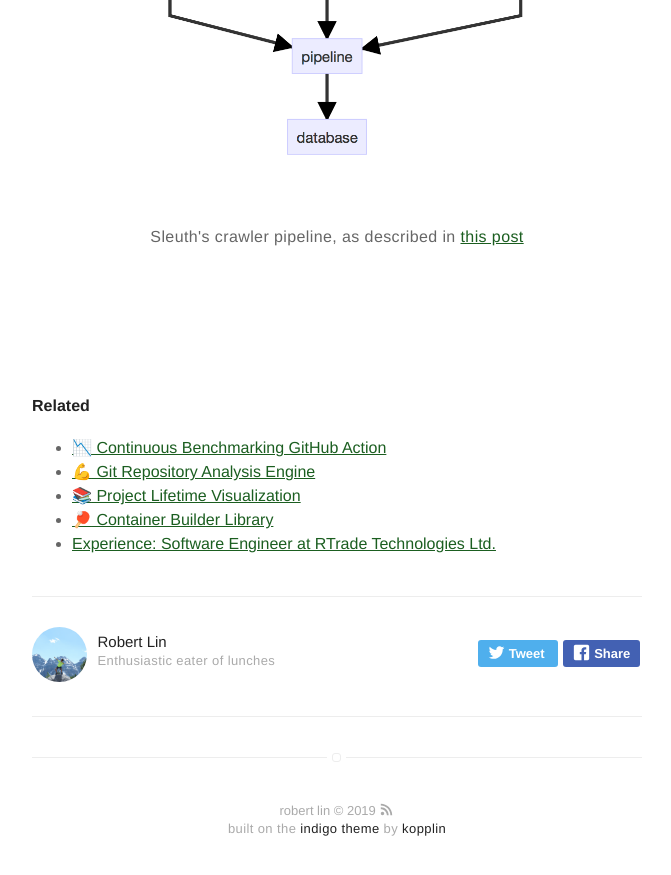
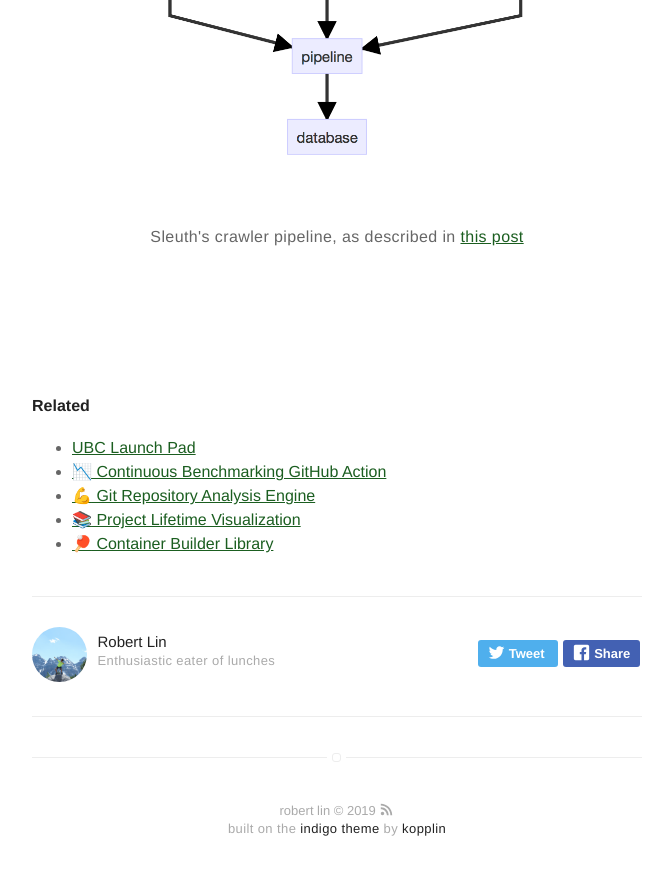
Before and after one commit to bobheadxi/bobheadxi.github.io, a Jekyll site: the page built from _posts/2018-1-1-sleuth.md, in a window 1280 px wide and 900 px high, scrolled down 2169 px. Shown: the top 875 px of the window, without its empty margins (303-974 px from the left). Built offline with Jekyll 4.4.1, drawn with Linux system fonts in a browser that asks for light colours; emoji names are drawn with the system emoji font.

Commit message:
update lp post

```diff
--- a/_posts/2019-5-10-launch-pad-2018-2019.md
+++ b/_posts/2019-5-10-launch-pad-2018-2019.md
@@ -1,11 +1,12 @@
 ---
-title: "A Year of UBC Launch Pad"
+title: "UBC Launch Pad"
 layout: post
 date: 2019-05-10 18:17
 image: https://miro.medium.com/max/1540/1*BK1-usY9pOJfI6OUeJFDkg.jpeg
 headerImage: true
 tag:
 - misc
+- launch-pad
 category: blog
 author: robert
 description: 2018-2019 at UBC's student-run software engineering club
```
